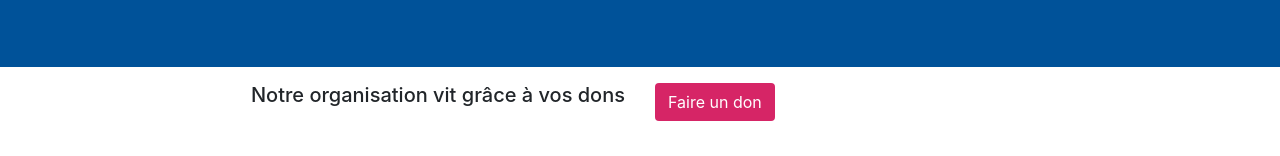
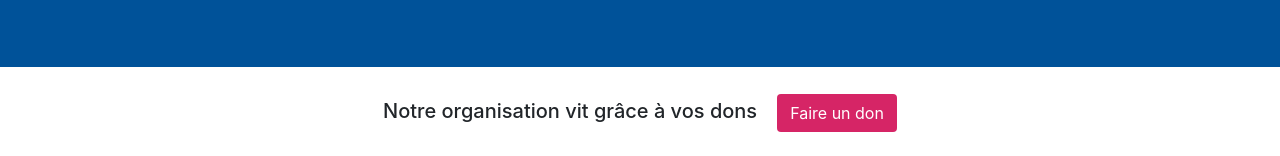
Before and after one commit to CharlotteTusset/challenge-guerilla, a plain HTML site: page index.html in a window 1280 px wide. Shown: the part 3220-3376 px from the top of the page. Drawn offline with nearby package versions, Linux system fonts and the light colour scheme.

Commit message:
FooterAligné

```diff
--- a/index.html
+++ b/index.html
@@ -11,7 +11,7 @@
     <!-- Bootstrap CSS -->
     <link rel="stylesheet" href="https://stackpath.bootstrapcdn.com/bootstrap/4.1.1/css/bootstrap.min.css" integrity="sha384-WskhaSGFgHYWDcbwN70/dfYBj47jz9qbsMId/iRN3ewGhXQFZCSftd1LZCfmhktB" crossorigin="anonymous">
 
-    <title>Hello, world!</title>
+    <title>Village N°1</title>
   </head>
   <body>
     <header>
@@ -224,14 +224,8 @@
     </main>
         <footer>
             <div class="container footer">
-                <div class="row">
-                    <div class="col-6 text-right">
-                        <h5>Notre organisation vit grâce à vos dons</h5>
-                    </div>
-                    <div class="col-6">
-                        <button type="button" class="btn">Faire un don</button>
-                    </div>
-                </div>
+                <h5>Notre organisation vit grâce à vos dons</h5>
+                <button type="button" class="btn">Faire un don</button>
             </div>
         </footer>
 
--- a/stylesheet.css
+++ b/stylesheet.css
@@ -91,9 +91,15 @@
 }
 
 .footer{
-    padding-top: 2vh;
-    padding-bottom: 2vh;
-    box-sizing: border-box;
+    padding-top: 4vh;
+    padding-bottom: 3vh;
+    display: flex;
+    flex-direction: row;
+    flex-wrap: wrap;
+    justify-content: center;
+}
 
-
+.footer button {
+    margin-left: 20px;
+    margin-top: -5px;
 }
```
